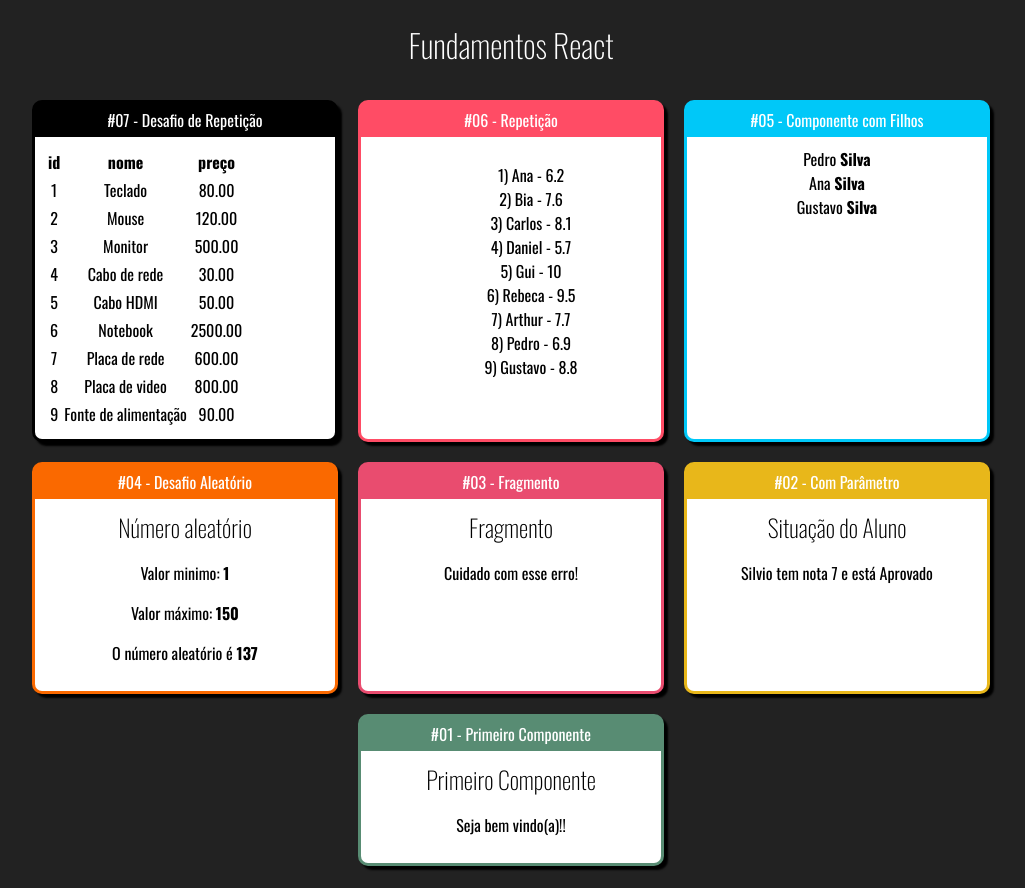
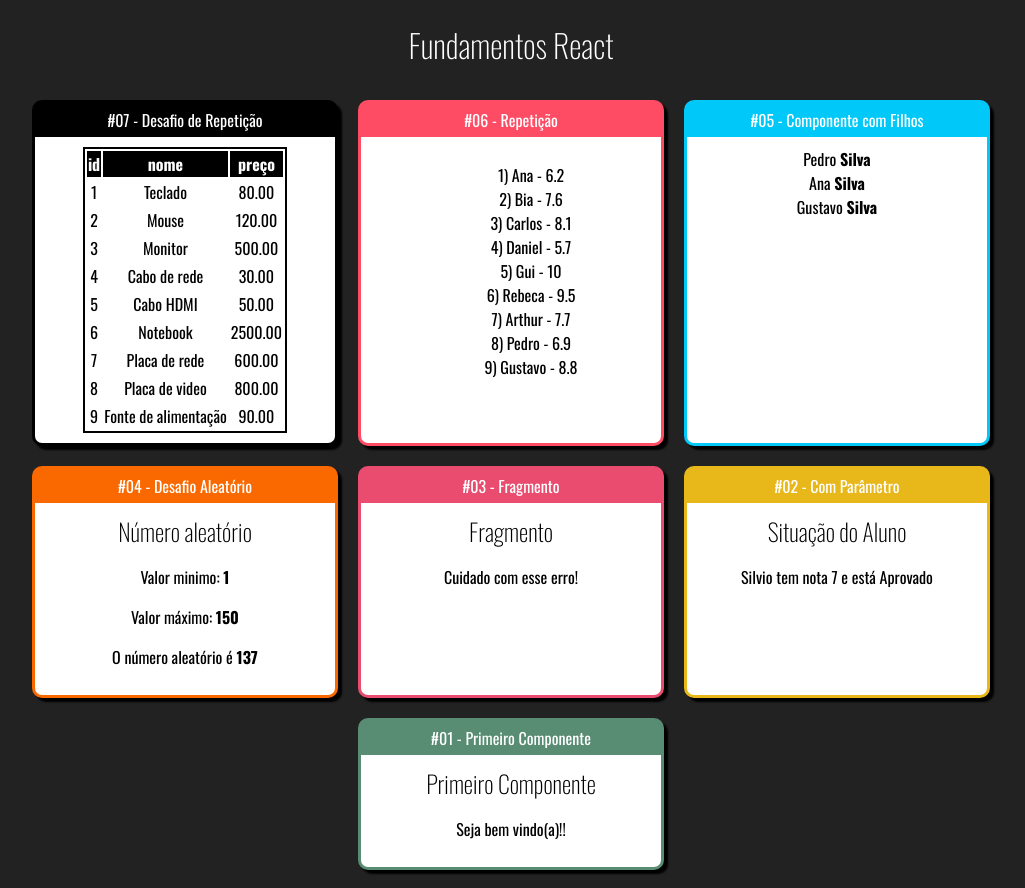
Before and after one commit to SilvioDiasJr/fundamentos-react, a React (Create React App) app in the folder fundamentos-react/: page / in a window 1280 px wide. Shown: the whole page, without its empty margins (129-1154 px from the left). Built offline with nearby package versions, Linux system fonts and the light colour scheme.

Commit message:
modificar a tabela produtos

```diff
--- a/fundamentos-react/src/components/repeticao/TabelaProdutos.jsx
+++ b/fundamentos-react/src/components/repeticao/TabelaProdutos.jsx
@@ -1,6 +1,8 @@
 import React from 'react'
 
 import produtos from '../../data/produtos'
+
+import './TabelaProdutos.css'
 
 export default props => {
 
@@ -15,12 +17,18 @@ export default props => {
   })
 
   return(
-    <div>
+    <div className='table'>
       <table>
-        <th>id</th>
-        <th>nome</th>
-        <th>preço</th>
-        {produtoList}
+        <thead>
+          <tr>
+            <th>id</th>
+            <th>nome</th>
+            <th>preço</th>
+          </tr>
+        </thead>
+        <tbody>
+          {produtoList}
+        </tbody>
       </table>
     </div>
   )
```
